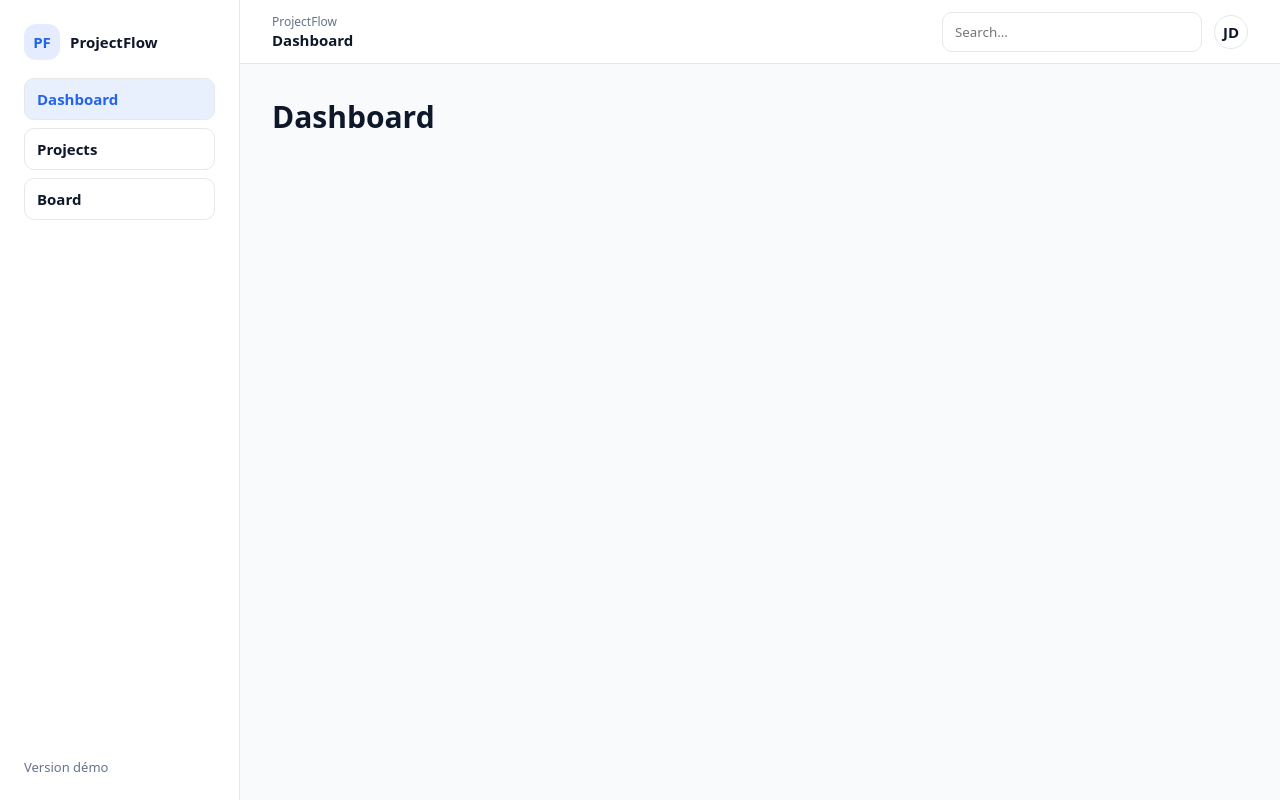
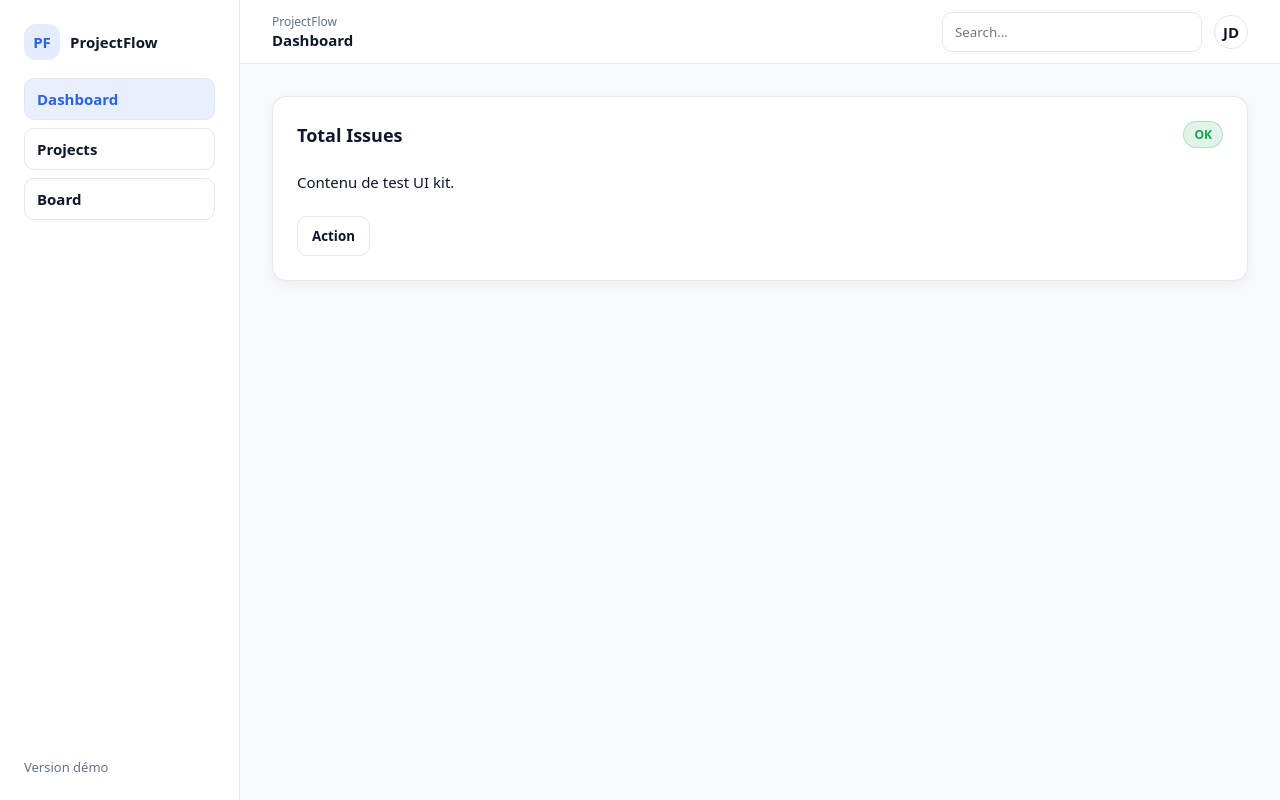
Before and after one commit to USF1416/projectFlow, a React (Vite) app: page /dashboard in a window 1280 px wide. Built offline with nearby package versions, Linux system fonts and the light colour scheme.

Commit message:
JS/CSS des components

```diff
--- a/src/components/ui/Badge.jsx
+++ b/src/components/ui/Badge.jsx
@@ -0,0 +1,3 @@
+export default function Badge({ kind = "muted", children }) {
+  return <span className={`badge badge--${kind}`}>{children}</span>;
+}
--- a/src/components/ui/Button.jsx
+++ b/src/components/ui/Button.jsx
@@ -0,0 +1,8 @@
+export default function Button({ variant = "primary", children, ...props }) {
+  const className = `btn btn--${variant}`;
+  return (
+    <button className={className} {...props}>
+      {children}
+    </button>
+  );
+}
--- a/src/components/ui/Card.jsx
+++ b/src/components/ui/Card.jsx
@@ -0,0 +1,16 @@
+export default function Card({ title, right, children, footer }) {
+  return (
+    <section className="card">
+      {title ? (
+        <div className="card__header">
+          <h2 style={{ fontSize: 18 }}>{title}</h2>
+          {right || null}
+        </div>
+      ) : null}
+
+      <div className="card__body">{children}</div>
+
+      {footer ? <div className="card__footer">{footer}</div> : null}
+    </section>
+  );
+}
--- a/src/pages/DashboardPage.jsx
+++ b/src/pages/DashboardPage.jsx
@@ -1,3 +1,17 @@
+import Card from "../components/ui/Card";
+import Button from "../components/ui/Button";
+import Badge from "../components/ui/Badge";
+
 export default function DashboardPage() {
-  return <h1>Dashboard</h1>;
+  return (
+    <div style={{ display: "grid", gap: 16 }}>
+      <Card
+        title="Total Issues"
+        right={<Badge kind="success">OK</Badge>}
+        footer={<Button variant="secondary">Action</Button>}
+      >
+        Contenu de test UI kit.
+      </Card>
+    </div>
+  );
 }
--- a/src/styles/components.css
+++ b/src/styles/components.css
@@ -0,0 +1,179 @@
+/* Card */
+.card {
+  background: var(--color-surface);
+  border: 1px solid var(--color-border);
+  border-radius: var(--radius-lg);
+  box-shadow: var(--shadow-card);
+}
+
+.card__header {
+  padding: var(--space-5) var(--space-5) 0 var(--space-5);
+  display: flex;
+  align-items: center;
+  justify-content: space-between;
+  gap: var(--space-4);
+}
+
+.card__body {
+  padding: var(--space-5);
+}
+
+.card__footer {
+  padding: 0 var(--space-5) var(--space-5) var(--space-5);
+}
+
+/* Button */
+.btn {
+  border: 1px solid transparent;
+  border-radius: var(--radius-md);
+  padding: 10px 14px;
+  font-weight: 600;
+  cursor: pointer;
+  display: inline-flex;
+  align-items: center;
+  justify-content: center;
+  gap: 10px;
+}
+
+.btn:disabled {
+  opacity: 0.6;
+  cursor: not-allowed;
+}
+
+.btn--primary {
+  background: var(--color-primary);
+  color: white;
+}
+
+.btn--primary:hover {
+  background: var(--color-primary-hover);
+}
+
+.btn--secondary {
+  background: transparent;
+  border-color: var(--color-border);
+  color: var(--color-text);
+}
+
+.btn--secondary:hover {
+  background: rgba(15, 23, 42, 0.03);
+}
+
+/* Input / Select / Textarea */
+.field {
+  display: flex;
+  flex-direction: column;
+  gap: 6px;
+}
+
+.label {
+  font-size: var(--font-size-sm);
+  color: var(--color-muted);
+}
+
+.input,
+.select,
+.textarea {
+  border: 1px solid var(--color-border);
+  border-radius: var(--radius-md);
+  padding: 10px 12px;
+  background: var(--color-surface);
+}
+
+.textarea {
+  min-height: 110px;
+  resize: vertical;
+}
+
+.help {
+  font-size: var(--font-size-sm);
+  color: var(--color-muted);
+}
+
+.error {
+  font-size: var(--font-size-sm);
+  color: var(--color-danger);
+}
+
+/* Badge */
+.badge {
+  display: inline-flex;
+  align-items: center;
+  padding: 4px 10px;
+  border-radius: 999px;
+  font-size: 12px;
+  font-weight: 700;
+  border: 1px solid var(--color-border);
+  background: rgba(15, 23, 42, 0.02);
+}
+
+.badge--success {
+  border-color: rgba(22, 163, 74, 0.25);
+  background: rgba(22, 163, 74, 0.12);
+  color: var(--color-success);
+}
+
+.badge--warning {
+  border-color: rgba(245, 158, 11, 0.25);
+  background: rgba(245, 158, 11, 0.14);
+  color: #92400e;
+}
+
+.badge--muted {
+  color: var(--color-muted);
+}
+
+/* Modal */
+.modal-backdrop {
+  position: fixed;
+  inset: 0;
+  background: rgba(15, 23, 42, 0.35);
+  display: flex;
+  align-items: center;
+  justify-content: center;
+  padding: var(--space-6);
+  z-index: 100;
+}
+
+.modal {
+  width: min(720px, 100%);
+  background: var(--color-surface);
+  border: 1px solid var(--color-border);
+  border-radius: var(--radius-lg);
+  box-shadow: 0 20px 50px rgba(0, 0, 0, 0.15);
+}
+
+.modal__header {
+  padding: var(--space-5);
+  border-bottom: 1px solid var(--color-border);
+  display: flex;
+  align-items: center;
+  justify-content: space-between;
+}
+
+.modal__body {
+  padding: var(--space-5);
+  display: grid;
+  gap: var(--space-4);
+}
+
+.modal__footer {
+  padding: var(--space-5);
+  border-top: 1px solid var(--color-border);
+  display: flex;
+  gap: var(--space-3);
+  justify-content: flex-end;
+}
+
+.iconbtn {
+  width: 36px;
+  height: 36px;
+  border-radius: var(--radius-md);
+  border: 1px solid var(--color-border);
+  background: transparent;
+  cursor: pointer;
+}
+
+.iconbtn:hover {
+  background: rgba(15, 23, 42, 0.03);
+}
```
Also changed, not shown: src/components/ui/Input.jsx (+9 -0 lines), src/components/ui/Modal.jsx (+30 -0 lines), src/components/ui/Select.jsx (+11 -0 lines).
